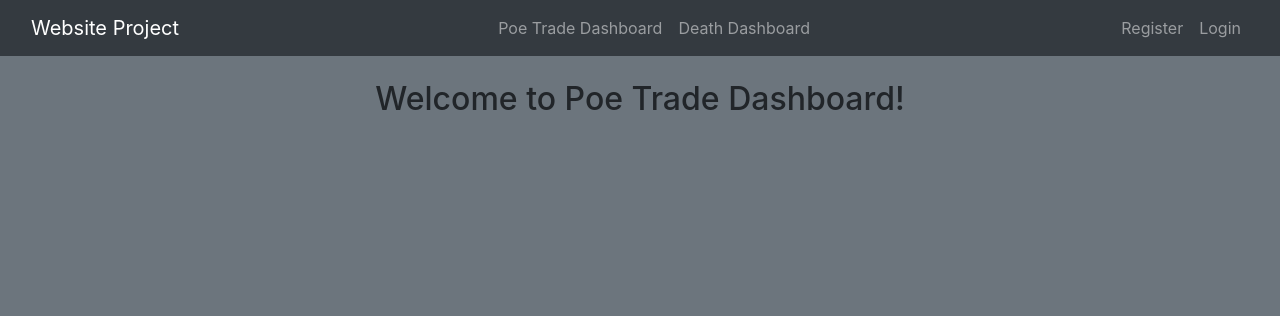
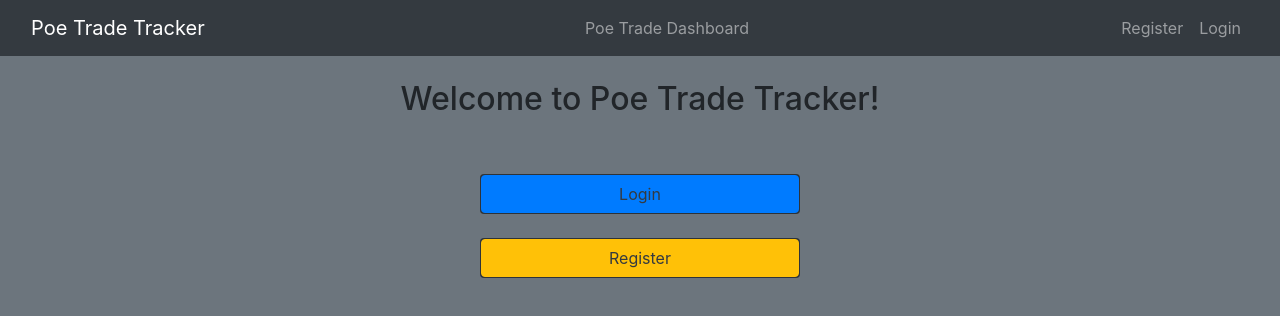
Before and after one commit to Marshall-Hoffmann/website-project, an Angular app in the folder website-frontend/my-app/: page / in a window 1280 px wide. Shown: the top 316 px of the page. Built offline with nearby package versions, Linux system fonts and the light colour scheme.

Commit message:
minor UI updates and remove unused components

```diff
--- a/website-frontend/my-app/src/app/home/home.component.html
+++ b/website-frontend/my-app/src/app/home/home.component.html
@@ -1,2 +1,15 @@
 <br>
-<h2 class="text-center">Welcome to Poe Trade Dashboard!</h2>
+<h2 class="text-center">Welcome to Poe Trade Tracker!</h2>
+<br>
+<br>
+<div *ngIf="!user" style="padding: 0;" class="container col-3 card bg-dark text-center">
+    <button class="btn btn-primary text-dark">Login</button>
+</div>
+<br>
+<div *ngIf="!user" style="padding: 0;" class="container col-3 card bg-dark text-center">
+    <button class="btn btn-warning text-dark">Register</button>
+</div>
+
+<div *ngIf="user" style="padding: 0;" class="container col-3 card bg-dark text-center">
+    <button routerLink="/poe-trade" class="btn btn-warning text-dark">Poe Trade Dashboard</button>
+</div>
--- a/website-frontend/my-app/src/app/home/home.component.ts
+++ b/website-frontend/my-app/src/app/home/home.component.ts
@@ -1,6 +1,8 @@
 import { Component, OnInit } from '@angular/core';
 // import { SignedIn } from '../navbar/navbar.component';
 import { NavbarComponent } from '../navbar/navbar.component';
+import { LoginService } from '../login.service';
+import { User } from '../shared/models/user';
 
 @Component({
   selector: 'app-home',
@@ -9,7 +11,11 @@ import { NavbarComponent } from '../navbar/navbar.component';
 })
 export class HomeComponent implements OnInit {
 
-  constructor() { }
+  constructor(private loginService:LoginService) {
+    this.loginService.currentUser.subscribe(user => this.user = user);
+  }
+
+  user:User;
 
   ngOnInit() {
   }
--- a/website-frontend/my-app/src/app/navbar/navbar.component.html
+++ b/website-frontend/my-app/src/app/navbar/navbar.component.html
@@ -1,11 +1,11 @@
 <nav class="navbar navbar-expand-lg navbar-default navbar-dark bg-dark">
     <div class="container-fluid">
         <div class="navbar-header">
-            <a class="navbar-brand" routerLink="home">Website Project</a>
+            <a class="navbar-brand" routerLink="home">Poe Trade Tracker</a>
         </div>
         <ul class="nav navbar-nav" routerLinkActive="active">
             <li class="nav-item"><a class="nav-link" routerLink="poe-trade">Poe Trade Dashboard</a></li>
-            <li class="nav-item"><a class="nav-link" routerLink="death">Death Dashboard</a></li>
+            <!-- <li class="nav-item"><a class="nav-link" routerLink="death">Death Dashboard</a></li> -->
         </ul>
         <div *ngIf="!loggedInUser">
             <ul class="nav navbar-nav navbar-right" routerLinkActive="active">
--- a/website-frontend/my-app/src/app/poe-trade/poe-trade.component.html
+++ b/website-frontend/my-app/src/app/poe-trade/poe-trade.component.html
@@ -1,7 +1,7 @@
 <br>
 
 <div class="text-center">
-    <h2 class="text-dark">Poe Trade Tracker</h2>
+    <!-- <h2 class="text-dark">Poe Trade Tracker</h2> -->
 
     <div [hidden]="view!=='current'">
         <div class="col-2" style="display: inline-block;">
@@ -13,16 +13,17 @@
                     <select id="collectionSelector" class="form-control" style="display: inline-block;" (change)="changeCollection($event.target.value)">
                         <option *ngFor="let collection of collections" value="{{collection}}">{{collection}}</option>
                     </select>
+                    <i class="fas fa-plus"></i>
                 </span>
             </div>
         </div>
     </div>
 </div>
 
-<div *ngIf="view==='current'" style="padding: 0;" class="container card text-center">
+<div *ngIf="view==='current'" style="padding: 0;" class="container card bg-dark text-center">
 <button class="btn btn-success text-dark" (click)="view='new'">Add New Item</button>
 </div>
-<div *ngIf="view==='current'" style="padding: 0;" class="container card text-center">
+<div *ngIf="view==='current'" style="padding: 0;" class="container card bg-dark text-center">
 <button class="btn btn-warning text-dark" (click)="view='newCollection'">Add New Collection</button>
 </div>
 
```
